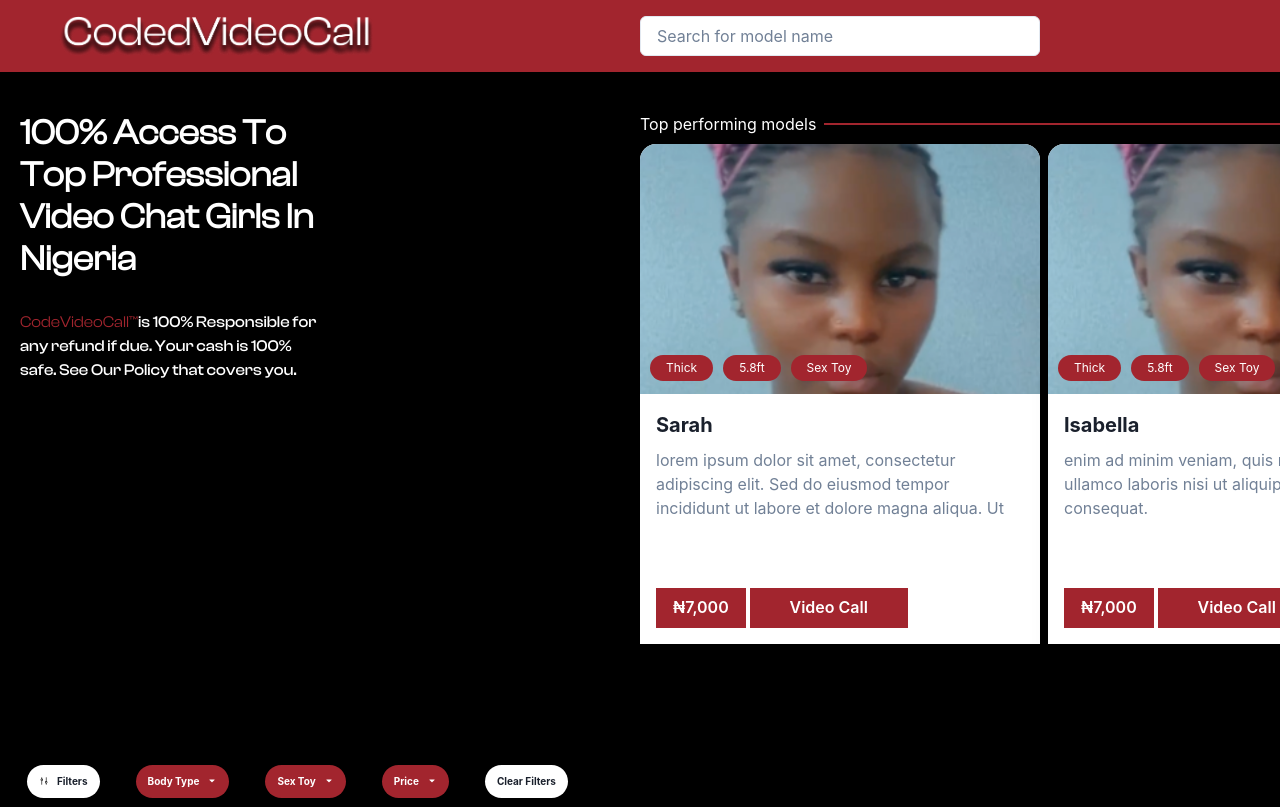
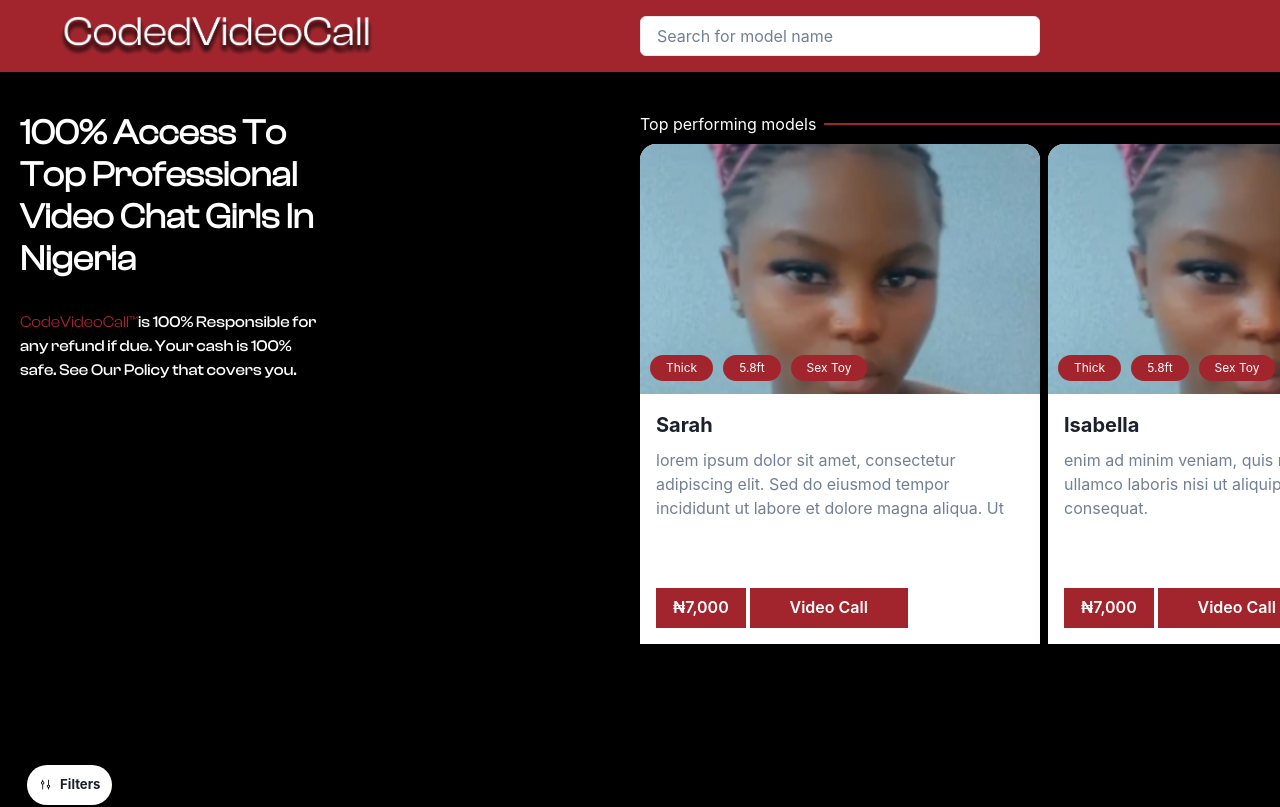
Before and after one commit to codiejay/poki-scrapie, a Next.js app: page / in a window 1280 px wide. Shown: the top 807 px of the page. Built offline with nearby package versions, Linux system fonts and the light colour scheme.

Commit message:
made filters mobile and interactive

```diff
--- a/src/Components/Global/modelSection.js
+++ b/src/Components/Global/modelSection.js
@@ -1,8 +1,7 @@
 import { Models } from "@/utils/modelJSON";
-import { Box, Button, Flex, Icon, VStack } from "@chakra-ui/react";
-import { GoTriangleDown } from "react-icons/go";
-import { VscSettings } from "react-icons/vsc";
+import { Box, Button, Flex, VStack } from "@chakra-ui/react";
 import ModelCard from "../ModelCard";
+import { Filter } from '../Model/filter';
 
 const ModelSection = () => {
   return (
@@ -14,91 +13,7 @@ const ModelSection = () => {
         justifyContent={"flex-start"}
         alignItems={"flex-start"}
       >
-        <Flex gap={"2.25rem"} display={{base: "none", md: "flex"}}>
-          <Box
-            display={"flex"}
-            alignItems={"center"}
-            justifyContent={"center"}
-            gap={"8px"}
-            bg={"white"}
-            fontSize={"10px"}
-            fontWeight={700}
-            px={"12px"}
-            py={"9px"}
-            rounded={"full"}
-            cursor="pointer"
-          >
-            {" "}
-            <Icon transform={"rotate(90deg)"} fill="#000" as={VscSettings} />
-            Filters
-          </Box>
-
-          <Box
-            display={"flex"}
-            alignItems={"center"}
-            justifyContent={"center"}
-            gap={"8px"}
-            bg={"primary"}
-            color={"white"}
-            fontSize={"10px"}
-            fontWeight={700}
-            px={"12px"}
-            py={"9px"}
-            rounded={"full"}
-          >
-            Body Type
-            <Icon as={GoTriangleDown} />
-          </Box>
-
-          <Box
-            display={"flex"}
-            alignItems={"center"}
-            justifyContent={"center"}
-            gap={"8px"}
-            bg={"primary"}
-            color={"white"}
-            fontSize={"10px"}
-            fontWeight={700}
-            px={"12px"}
-            py={"9px"}
-            rounded={"full"}
-          >
-            Sex Toy
-            <Icon as={GoTriangleDown} />
-          </Box>
-
-          <Box
-            display={"flex"}
-            alignItems={"center"}
-            justifyContent={"center"}
-            gap={"8px"}
-            bg={"primary"}
-            color={"white"}
-            fontSize={"10px"}
-            fontWeight={700}
-            px={"12px"}
-            py={"9px"}
-            rounded={"full"}
-          >
-            Price
-            <Icon as={GoTriangleDown} />
-          </Box>
-
-          <Box
-            display={"flex"}
-            alignItems={"center"}
-            justifyContent={"center"}
-            gap={"8px"}
-            bg={"white"}
-            fontSize={"10px"}
-            fontWeight={700}
-            px={"12px"}
-            py={"9px"}
-            rounded={"full"}
-          >
-            Clear Filters
-          </Box>
-        </Flex>
+        <Filter />
 
         <Flex
           gap={"4.5rem"}
--- /dev/null
+++ b/src/Components/Model/filter.js
@@ -0,0 +1,120 @@
+import { Box, Button, Flex, Icon, Text } from '@chakra-ui/react';
+import { VscSettings } from 'react-icons/vsc';
+import { GoTriangleDown, GoTriangleUp } from 'react-icons/go';
+import { useState } from 'react';
+
+export const Filter = () => {
+  const [open, setOpen] = useState(false);
+  const options = ['Body Type', 'Sex Toy', 'Price'];
+  const [openOption, setOpenOption] = useState('');
+  const filterQueriesOptions = {
+    body_type: ['Bulk', 'Average', 'Athletic', 'Lean', 'Slim'],
+    sex_toy: ['Yes', 'No'],
+    price: ['1000', '2000', '3000'],
+  };
+  const replaceSpacesWithUnderscoreInLowerCase = (str) => {
+    return str.replace(/ /g, '_').toLowerCase();
+  };
+
+
+  return (
+    <Flex gap={'2.25rem'} display={{ base: 'flex', md: 'flex' }} flexWrap={'wrap'} zIndex={1}>
+      <Button
+        display={'flex'}
+        alignItems={'center'}
+        justifyContent={'center'}
+        gap={'8px'}
+        bg={'white'}
+        fontSize={'0.825rem'}
+        fontWeight={700}
+        px={'12px'}
+        py={'9px'}
+        rounded={'full'}
+        cursor='pointer'
+        onClick={() => setOpen(!open)}
+      >
+        <Icon transform={'rotate(90deg)'} fill='#000' as={VscSettings} />
+        Filters
+      </Button>
+
+      {open && (
+        <Flex gap={'2.25rem'} flexWrap={'wrap'}>
+          {options.map((option, key) => (
+            <Box
+              key={key}
+              display={'flex'}
+              alignItems={'center'}
+              justifyContent={'center'}
+              height={'40px'}
+              minW={'100px'}
+              px={'12px'}
+              gap={'8px'}
+              pos={'relative'}
+              bg={'primary'}
+              color={'white'}
+              fontSize={'0.825rem'}
+              fontWeight={700}
+              rounded={'full'}
+              cursor={'pointer'}
+              onClick={() => {
+                if (option === openOption) {
+                  setOpenOption('');
+                } else {
+                  setOpenOption(option);
+                }
+              }}
+            >
+              {option}
+              <Icon
+                as={openOption === option ? GoTriangleUp : GoTriangleDown}
+              />
+
+              {openOption === option && (
+                <Flex
+                  flexDir={'column'}
+                  gap={'8px'}
+                  pos={'absolute'}
+                  top={'45px'}
+                  left={0}
+                  width={'100%'}
+                  bg={'white'}
+                  color={'black'}
+                  fontSize={'0.825rem'}
+                  fontWeight={700}
+                  cursor={'pointer'}
+                  zIndex={1}
+                  rounded={'xl'}
+                >
+                  {filterQueriesOptions[
+                    replaceSpacesWithUnderscoreInLowerCase(option)
+                  ]?.map((option, key) => (
+                    <Text key={key} px={'12px'} py={'9px'} _hover={{ color: 'white', bg: 'primary' }}>{option}</Text>
+                  ))}
+                </Flex>
+              )}
+            </Box>
+          ))}
+
+          <Button
+            display={'flex'}
+            alignItems={'center'}
+            justifyContent={'center'}
+            gap={'8px'}
+            bg={'white'}
+            fontSize={'0.825rem'}
+            fontWeight={700}
+            px={'12px'}
+            py={'9px'}
+            rounded={'full'}
+            onClick={() => {
+              setOpen(false);
+              setOpenOption('');
+            }}
+          >
+            Clear Filters
+          </Button>
+        </Flex>
+      )}
+    </Flex>
+  );
+};
```
Also changed, not shown: src/app/registerasamodel/page.js (+5 -5 lines).
